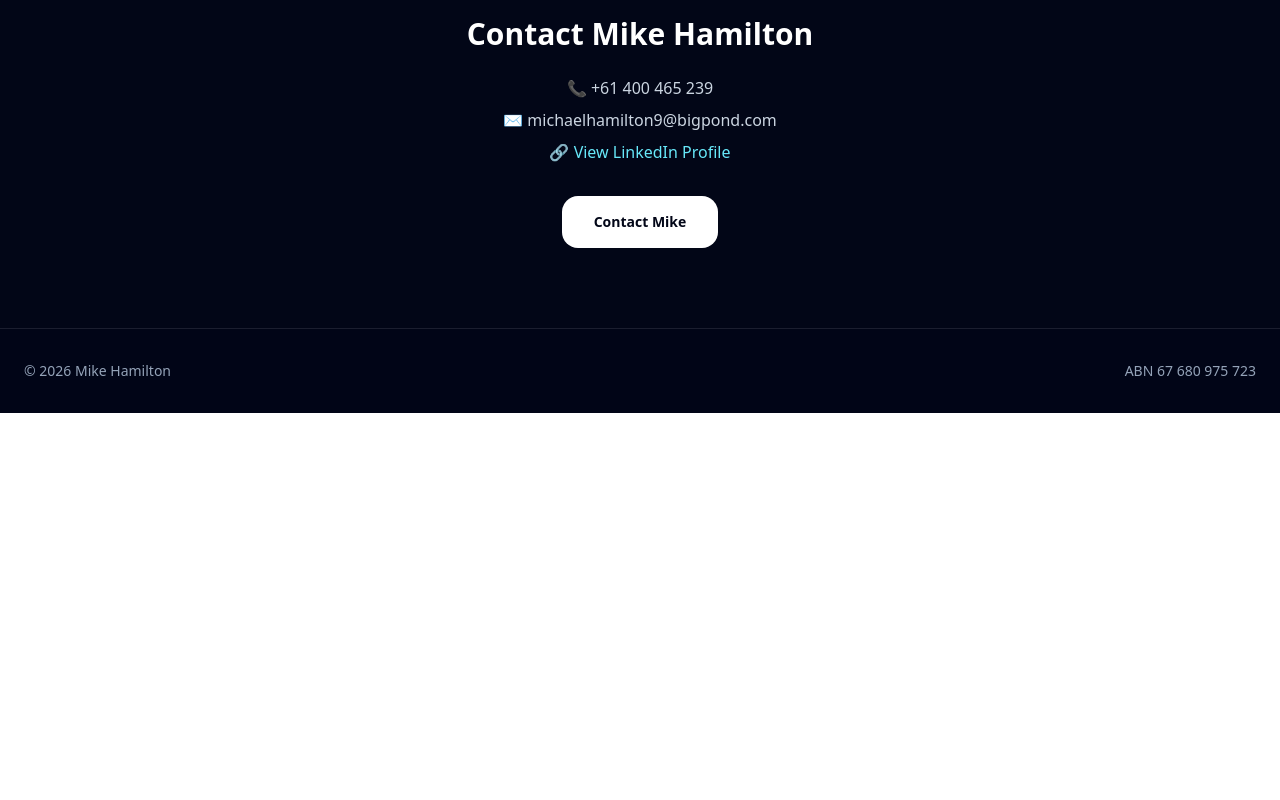
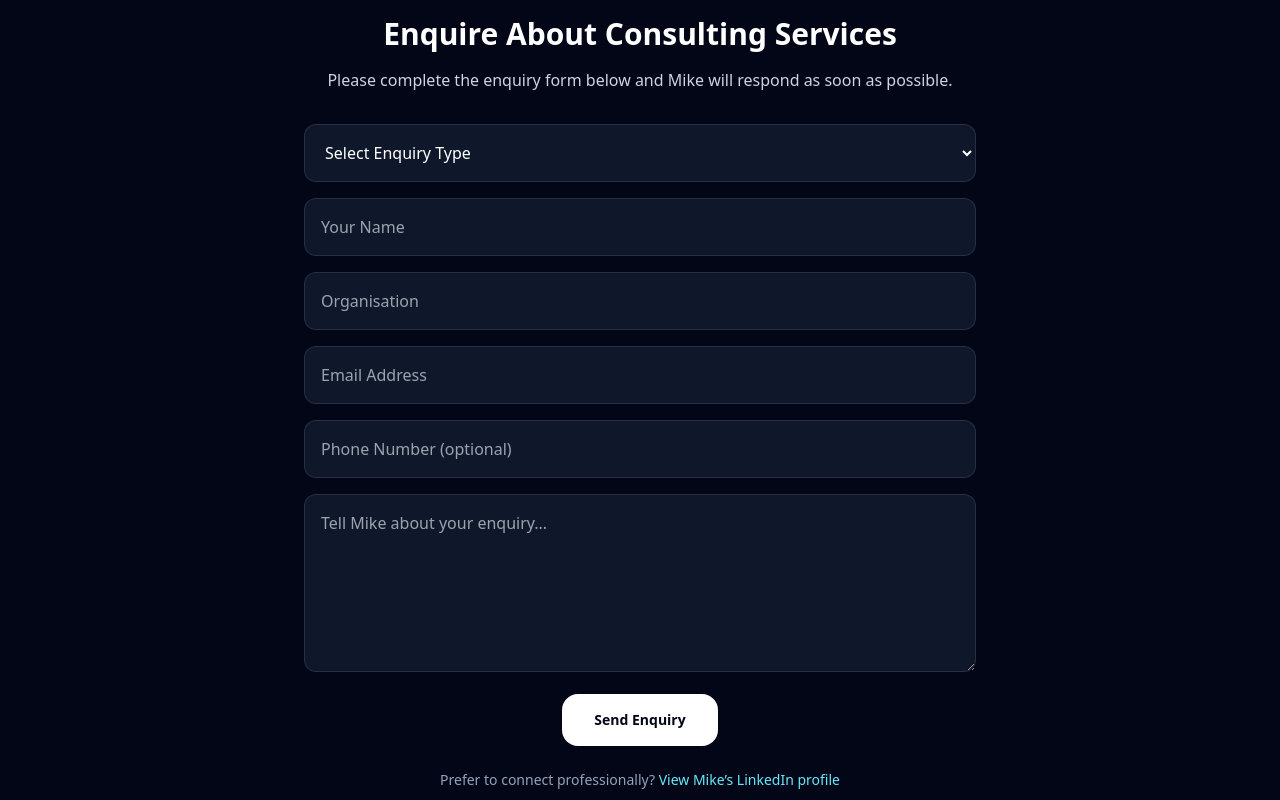
Before and after one commit to melanieorr-png/mikehamilton-site2, a React (Vite) app: page / in a window 1280 px wide. Shown: the part 2080-2880 px from the top of the page. Before the commit the page ends 2493 px from the top, so only its background shows below. Built offline with nearby package versions, Linux system fonts and the light colour scheme.

Commit message:
Update App.jsx

```diff
--- a/src/App.jsx
+++ b/src/App.jsx
@@ -96,7 +96,7 @@ export default function App() {
                 </a>
 
                 <a
-                  href="mailto:michaelhamilton9@bigpond.com"
+                  href="#enquiry"
                   className="rounded-2xl border border-white/20 px-6 py-3 text-sm font-semibold text-white hover:border-cyan-300 hover:text-cyan-300 transition"
                 >
                   Contact Mike
@@ -117,11 +117,7 @@ export default function App() {
                 </div>
 
                 <div className="relative mt-4 z-20">
-                  <svg
-                    viewBox="0 0 500 180"
-                    className="w-full h-auto"
-                    fill="none"
-                  >
+                  <svg viewBox="0 0 500 180" className="w-full h-auto" fill="none">
                     <path
                       d="M20 145 C90 140,120 130,170 120 C220 110,245 115,290 90 C340 62,385 78,470 20"
                       stroke="rgba(34,211,238,0.18)"
@@ -148,9 +144,7 @@ export default function App() {
       </section>
 
       <section className="mx-auto max-w-7xl px-6 py-16">
-        <h2 className="text-3xl font-semibold text-center">
-          Specialisations
-        </h2>
+        <h2 className="text-3xl font-semibold text-center">Specialisations</h2>
 
         <div className="mt-10 grid gap-6 md:grid-cols-2">
           {services.map((service) => (
@@ -163,9 +157,7 @@ export default function App() {
                 {service.title}
               </h3>
 
-              <p className="mt-4 text-slate-300">
-                {service.description}
-              </p>
+              <p className="mt-4 text-slate-300">{service.description}</p>
 
               <div className="mt-6 inline-flex items-center rounded-full bg-cyan-400 px-5 py-2 text-sm font-semibold text-slate-950 group-hover:bg-white transition">
                 Learn More →
@@ -175,36 +167,94 @@ export default function App() {
         </div>
       </section>
 
-      <section className="mx-auto max-w-7xl px-6 py-20 text-center">
+      <section id="enquiry" className="mx-auto max-w-7xl px-6 py-20 text-center">
         <h2 className="text-3xl font-semibold">
-          Contact Mike Hamilton
+          Enquire About Consulting Services
         </h2>
 
-        <div className="mt-6 text-slate-300 space-y-2">
-          <p>📞 +61 400 465 239</p>
-          <p>✉️ michaelhamilton9@bigpond.com</p>
+        <p className="mt-4 text-slate-300">
+          Please complete the enquiry form below and Mike will respond as soon as possible.
+        </p>
 
-          <p>
-            🔗{" "}
-            <a
-              href="https://www.linkedin.com/in/michael-hamilton-bb8794b0/"
-              target="_blank"
-              rel="noopener noreferrer"
-              className="text-cyan-300 hover:underline"
-            >
-              View LinkedIn Profile
-            </a>
-          </p>
-        </div>
+        <form
+          action="https://formspree.io/f/xvznbrpn"
+          method="POST"
+          className="mt-8 max-w-2xl mx-auto space-y-4"
+        >
+          <select
+            name="enquiryType"
+            required
+            className="w-full rounded-xl border border-white/10 bg-slate-900 p-4 text-white"
+          >
+            <option value="">Select Enquiry Type</option>
+            <option>General Enquiry</option>
+            <option>Tender Writing & Grants</option>
+            <option>National Skills Agreement</option>
+            <option>Regional & Remote VET</option>
+            <option>Executive Advisory</option>
+            <option>Workforce Planning</option>
+            <option>Speaking Engagement</option>
+            <option>Partnership Opportunity</option>
+            <option>Media Enquiry</option>
+          </select>
 
-        <div className="mt-8">
+          <input
+            type="text"
+            name="name"
+            placeholder="Your Name"
+            required
+            className="w-full rounded-xl border border-white/10 bg-slate-900 p-4 text-white"
+          />
+
+          <input
+            type="text"
+            name="organisation"
+            placeholder="Organisation"
+            className="w-full rounded-xl border border-white/10 bg-slate-900 p-4 text-white"
+          />
+
+          <input
+            type="email"
+            name="email"
+            placeholder="Email Address"
+            required
+            className="w-full rounded-xl border border-white/10 bg-slate-900 p-4 text-white"
+          />
+
+          <input
+            type="tel"
+            name="phone"
+            placeholder="Phone Number (optional)"
+            className="w-full rounded-xl border border-white/10 bg-slate-900 p-4 text-white"
+          />
+
+          <textarea
+            name="message"
+            rows="6"
+            placeholder="Tell Mike about your enquiry..."
+            required
+            className="w-full rounded-xl border border-white/10 bg-slate-900 p-4 text-white"
+          ></textarea>
+
+          <button
+            type="submit"
+            className="rounded-2xl bg-white px-8 py-4 text-sm font-semibold text-slate-950 hover:bg-cyan-300 transition"
+          >
+            Send Enquiry
+          </button>
+        </form>
+
+        <p className="mt-6 text-sm text-slate-400">
+          Prefer to connect professionally?{" "}
           <a
-            href="mailto:michaelhamilton9@bigpond.com"
-            className="inline-flex items-center rounded-2xl bg-white px-8 py-4 text-sm font-semibold text-slate-950 hover:bg-cyan-300 transition"
+            href="https://www.linkedin.com/in/michael-hamilton-bb8794b0/"
+            target="_blank"
+            rel="noopener noreferrer"
+            className="text-cyan-300 hover:underline"
           >
-            Contact Mike
+            View Mike’s LinkedIn profile
           </a>
-        </div>
+        </p>
       </section>
 
       <footer className="border-t border-white/10 bg-slate-950/80">
```
